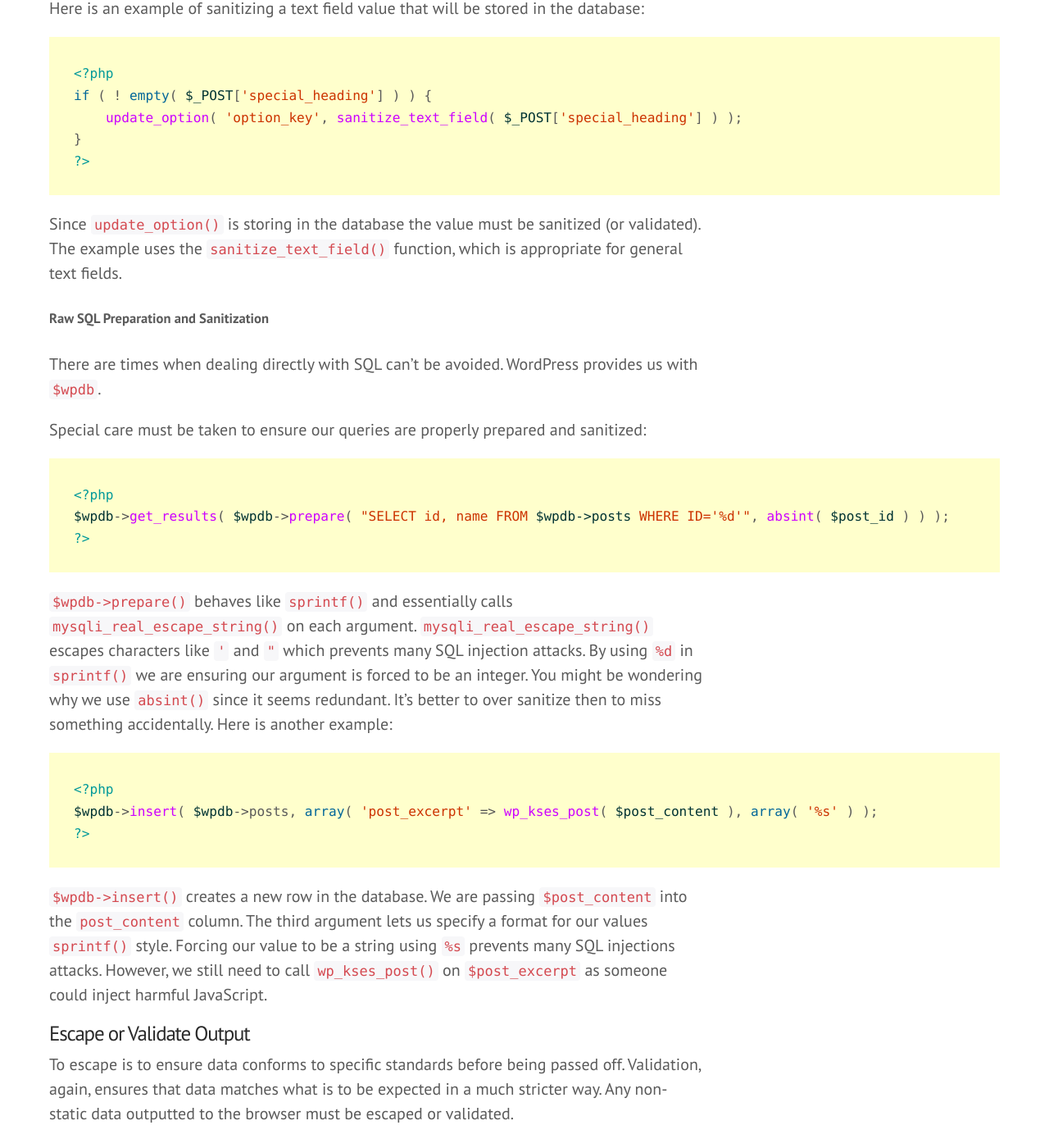
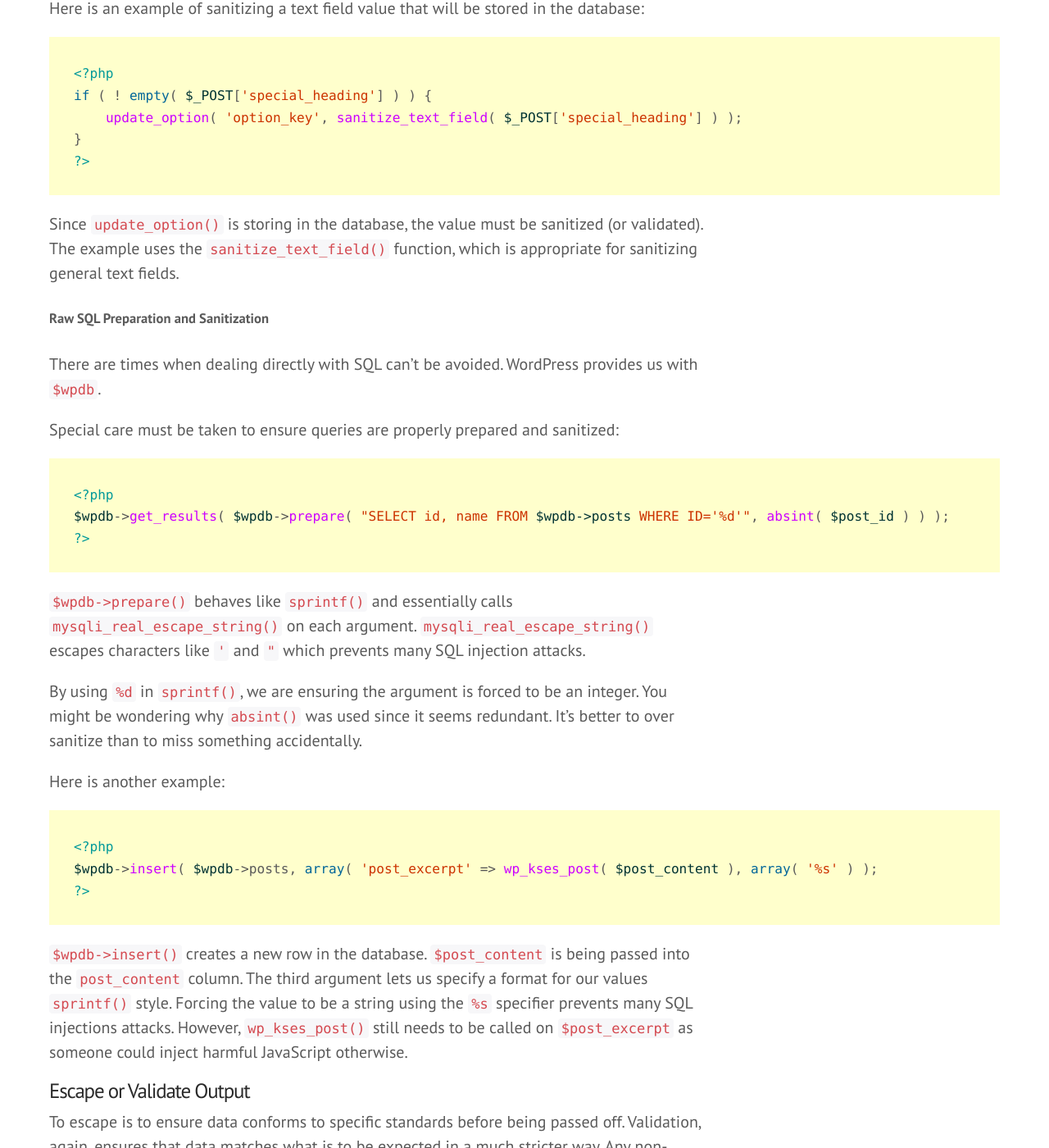
Before and after one commit to 10up/Engineering-Best-Practices, a Jekyll site: the page built from index.html, in a window 1280 px wide and 1400 px high, scrolled down 15993 px. Shown: the whole window at 82% size. Built offline with Jekyll 4.4.1, drawn with Linux system fonts in a browser that asks for light colours; some web fonts are replaced; Markdown is read by kramdown in place of the engine named in the settings; comment, search, counter and statistics services are not loaded; some of the changed text lies outside the part shown.

Commit message:
Fix a few more typos, and attempt to the fix janky formatting on the revised Nonce section.

````diff
--- a/_includes/markdown/PHP.md
+++ b/_includes/markdown/PHP.md
@@ -364,7 +364,7 @@
 ?>
 ```
 
-```$_POST['user_id']``` is validated using [```absint()```](https://developer.wordpress.org/reference/functions/absint/) which ensures an integer >= 0. Without validation (or sanitization) ```$_POST['user_id']``` could be used maliciously to inject harmful code/data into the database.
+```$_POST['user_id']``` is validated using [```absint()```](https://developer.wordpress.org/reference/functions/absint/) which ensures an integer >= 0. Without validation (or sanitization), ```$_POST['user_id']``` could be used maliciously to inject harmful code/data into the database.
 
 Here is an example of sanitizing a text field value that will be stored in the database:
 
@@ -376,13 +376,13 @@
 ?>
 ```
 
-Since ```update_option()``` is storing in the database the value must be sanitized (or validated). The example uses the [```sanitize_text_field()```](https://developer.wordpress.org/reference/functions/sanitize_text_field/) function, which is appropriate for general text fields.
+Since ```update_option()``` is storing in the database, the value must be sanitized (or validated). The example uses the [```sanitize_text_field()```](https://developer.wordpress.org/reference/functions/sanitize_text_field/) function, which is appropriate for sanitizing general text fields.
 
 ##### Raw SQL Preparation and Sanitization
 
 There are times when dealing directly with SQL can't be avoided. WordPress provides us with [```$wpdb```](http://codex.wordpress.org/Class_Reference/wpdb).
 
-Special care must be taken to ensure our queries are properly prepared and sanitized:
+Special care must be taken to ensure queries are properly prepared and sanitized:
 
 ```php
 <?php
@@ -390,7 +390,11 @@
 ?>
 ```
 
-```$wpdb->prepare()``` behaves like ```sprintf()``` and essentially calls ```mysqli_real_escape_string()``` on each argument. ```mysqli_real_escape_string()``` escapes characters like ```'``` and ```"``` which prevents many SQL injection attacks. By using ```%d``` in ```sprintf()``` we are ensuring our argument is forced to be an integer. You might be wondering why we use ```absint()``` since it seems redundant. It's better to over sanitize then to miss something accidentally. Here is another example:
+```$wpdb->prepare()``` behaves like ```sprintf()``` and essentially calls ```mysqli_real_escape_string()``` on each argument. ```mysqli_real_escape_string()``` escapes characters like ```'``` and ```"``` which prevents many SQL injection attacks.
+
+By using ```%d``` in ```sprintf()```, we are ensuring the argument is forced to be an integer. You might be wondering why ```absint()``` was used since it seems redundant. It's better to over sanitize than to miss something accidentally.
+
+Here is another example:
 
 ```php
 <?php
@@ -398,7 +402,7 @@
 ?>
 ```
 
-```$wpdb->insert()``` creates a new row in the database. We are passing ```$post_content``` into the ```post_content``` column. The third argument lets us specify a format for our values ```sprintf()``` style. Forcing our value to be a string using ```%s``` prevents many SQL injections attacks. However, we still need to call ```wp_kses_post()``` on ```$post_excerpt``` as someone could inject harmful JavaScript.
+```$wpdb->insert()``` creates a new row in the database. ```$post_content``` is being passed into the ```post_content``` column. The third argument lets us specify a format for our values ```sprintf()``` style. Forcing the value to be a string using the ```%s``` specifier prevents many SQL injections attacks. However, ```wp_kses_post()``` still needs to be called on ```$post_excerpt``` as someone could inject harmful JavaScript otherwise.
 
 #### Escape or Validate Output
 
@@ -450,7 +454,11 @@
 </div>
 ```
 
-```wp_kses_*``` functions should be used sparingly as they have bad performance due to a large number of regular expression matching attempts. If you find yourself using ```wp_kses_*```, it's worth evaluating what you are doing as whole. Are you providing a meta box for users to enter arbitrary HTML? Perhaps you can add the HTML programmatically and provide the user with a few options to customize. If you do have to use ```wp_kses_*``` on the frontend, output should be cached for as long as possible.
+```wp_kses_*``` functions should be used sparingly as they have bad performance due to a large number of regular expression matching attempts. If you find yourself using ```wp_kses_*```, it's worth evaluating what you are doing as whole.
+
+Are you providing a meta box for users to enter arbitrary HTML? Perhaps you can add the HTML programmatically and provide the user with a few options to customize.
+
+If you do have to use ```wp_kses_*``` on the frontend, output should be cached for as long as possible.
 
 Translated text also often needs to be escaped on output.
 
@@ -462,7 +470,7 @@
 </div>
 ```
 
-Instead of using the generic [```__()```](https://developer.wordpress.org/reference/functions/__/) function, something like [```esc_html__()```](https://developer.wordpress.org/reference/functions/esc_html__/) might be more appropriate. Instead of using the generic [```_e()```](https://developer.wordpress.org/reference/functions/_e/) function, [```esc_html_e()```](https://developer.wordpress.org/reference/functions/esc_html_e/) would be used instead.
+Instead of using the generic [```__()```](https://developer.wordpress.org/reference/functions/__/) function, something like [```esc_html__()```](https://developer.wordpress.org/reference/functions/esc_html__/) might be more appropriate. Instead of using the generic [```_e()```](https://developer.wordpress.org/reference/functions/_e/) function, [```esc_html_e()```](https://developer.wordpress.org/reference/functions/esc_html_e/) would instead be used.
 
 There are many escaping situations not covered in this section. Everyone should explore the [WordPress codex article](http://codex.wordpress.org/Validating_Sanitizing_and_Escaping_User_Data#Escaping:_Securing_Output) on escaping output to learn more.
 
@@ -476,15 +484,13 @@
 
 The literal WordPress definition of nonces is "A cryptographic token tied to a specific action, user, and window of time.". This means that while the number is not a true nonce, the resulting number *is* specifically tied to the action, user, and window of time it was generated for.
 
-Let's say you want to trash a post with `ID` 1. To do that, you might visit this URL:
+Let's say you want to trash a post with `ID` 1. To do that, you might visit this URL: ```http://example.com/wp-admin/post.php?post=1&action=trash```
 
-```http://example.com/wp-admin/post.php?post=1&action=trash```
+Since you are authenticated and authorized, an attacker could trick you into visiting a URL like this: ```http://example.com/wp-admin/post.php?post=2&action=trash```
 
-Since you are authenticated and authorized, an attacker could trick you into visiting a URL like this:
+For this reason, the trash action requires a valid WordPress nonce.
 
-```http://example.com/wp-admin/post.php?post=2&action=trash```
-
-For this reason, the trash action requires a valid WordPress nonce. After visiting ```http://example.com/wp-admin/post.php?post=1&action=trash&_wpnonce=b192fc4204```, the same nonce will not be valid in ```http://example.com/wp-admin/post.php?post=2&action=trash&_wpnonce=b192fc4204```.
+After visiting ```http://example.com/wp-admin/post.php?post=1&action=trash&_wpnonce=b192fc4204```, the same nonce will not be valid in ```http://example.com/wp-admin/post.php?post=2&action=trash&_wpnonce=b192fc4204```.
 
 Update and delete actions (like trashing a post) should require a valid nonce.
 
````
Also changed, not shown: other parts of _includes/markdown/PHP.md (+1 -1 lines).
